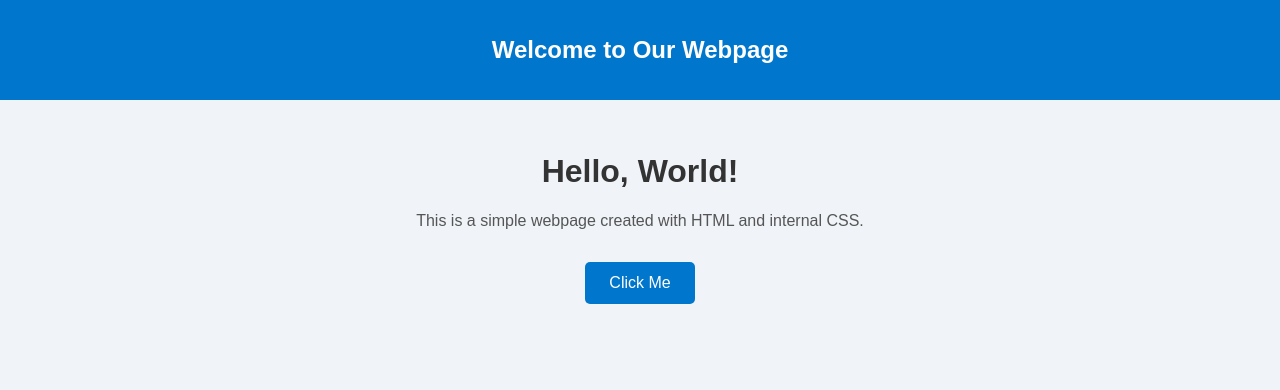
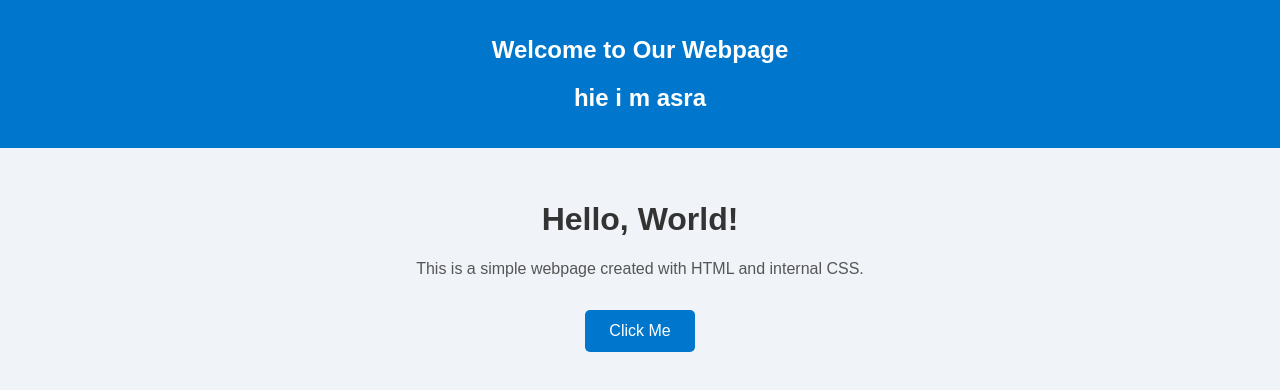
Before and after one commit to RajulJain99/Deskmate, a plain HTML site: page index.html in a window 1280 px wide. Drawn offline with Linux system fonts and the light colour scheme.

Commit message:
asra made changes

```diff
--- a/index.html
+++ b/index.html
@@ -58,6 +58,7 @@
 <body>
   <header>
     <h2>Welcome to Our Webpage</h2>
+    <h2>hie i m asra</h2>
   </header>
 
   <main>
```
